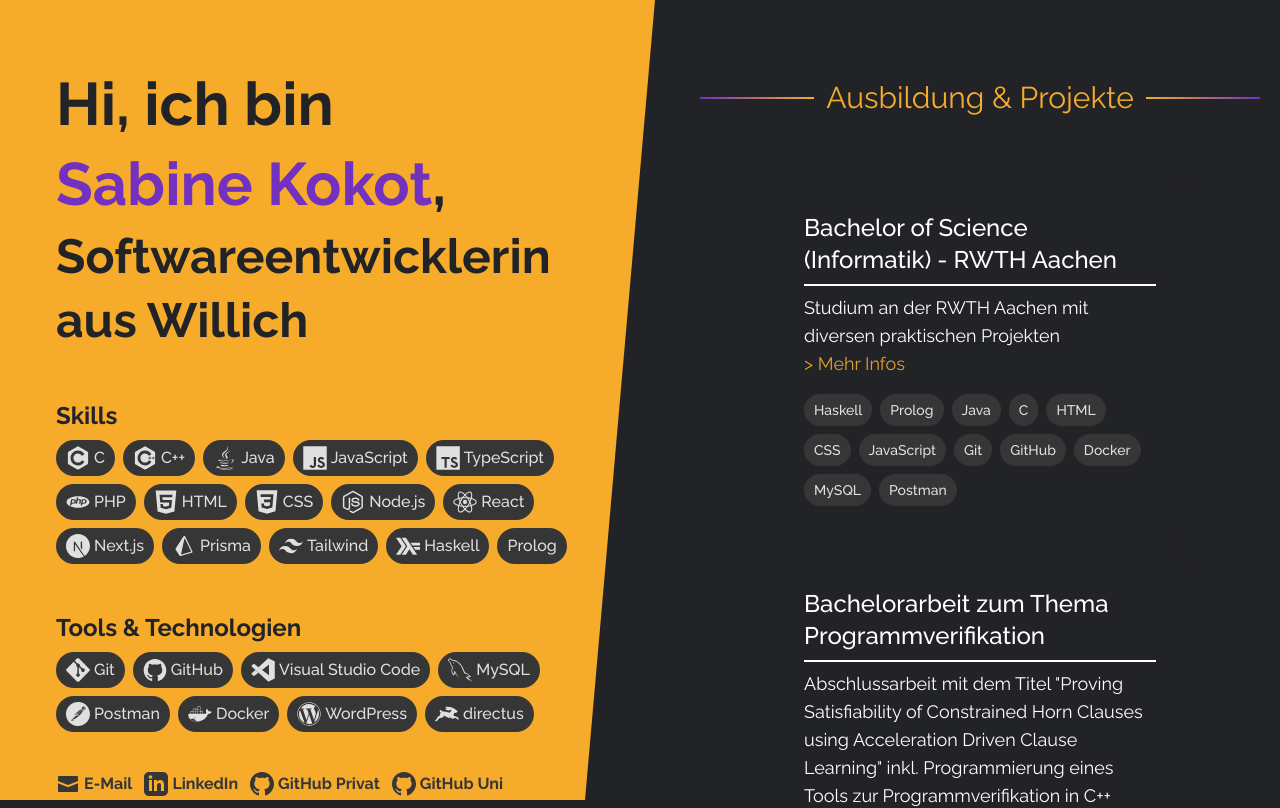
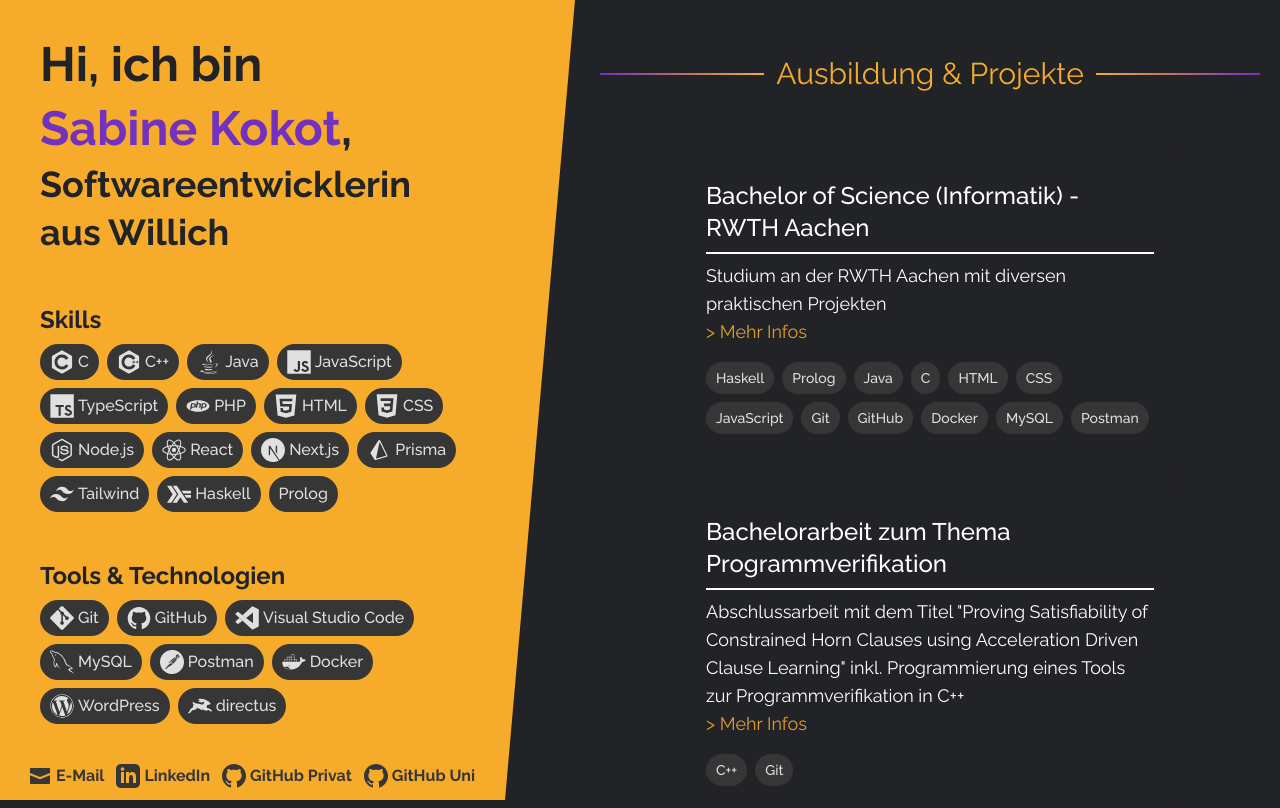
Before and after one commit to Bina-Github/portfolio, a Next.js app: page / in a window 1280 px wide. Shown: the top 808 px of the page. Built offline with nearby package versions, Linux system fonts and the light colour scheme.

Commit message:
Design: Auf 1080p ausgelegt

```diff
--- a/app/page.tsx
+++ b/app/page.tsx
@@ -18,7 +18,7 @@
 
   return (
     <main className="relative min-h-screen overflow-x-hidden">
-      <div className="relative mx-auto pb-36 max-w-[2000px] flex flex-row">
+      <div className="relative mx-auto pb-28 max-w-[2000px] flex flex-row">
         <DetailsColumn activeProject={activeProject} />
         <ProjectColumn
           activeProject={activeProject}
--- a/components/DetailsColumn.tsx
+++ b/components/DetailsColumn.tsx
@@ -42,12 +42,12 @@
 
   return (
     <div className="h-screen fixed z-10">
-      <div className="bg-cYellow h-full w-[700px] absolute -skew-x-[5deg] -inset-x-[80px]"></div>
+      <div className="bg-cYellow h-full w-[620px] absolute -skew-x-[5deg] -inset-x-[80px]"></div>
 
       {shown === -1 && (
         <div
           className={classNames(
-            "flex flex-col justify-between yellow-text tall:pt-32 shorter:pt-16 pt-8  ml-14 absolute text-cBlack h-full w-[550px] font-bold transition-all duration-500 tall:overflow-y-hidden shorter:overflow-y-hidden overflow-y-scroll",
+            "flex flex-col justify-between yellow-text tall:pt-28 shorter:pt-16 pt-8  pl-10 absolute text-cBlack h-full w-[550px] font-bold transition-all duration-500 tall:overflow-y-hidden shorter:overflow-y-hidden overflow-y-scroll",
             {
               "-translate-y-[100vh] translate-x-[100px]":
                 fadingOut === -1 || fadingIn === -1,
@@ -56,7 +56,7 @@
         >
           <div>
             {/* Intro-Text */}
-            <div className="tall:pb-36 shorter:pb-12 pb-12">
+            <div className="tall:pb-32 shorter:pb-12 pb-12">
               <h1 className="tall:text-6xl shorter:text-6xl text-5xl tall:leading-[5rem] shorter:leading-[5rem] leading-[4rem]">
                 Hi, ich bin
                 <br />
@@ -69,7 +69,7 @@
               </h2>
             </div>
             {/* Skill, Tool, Tech Auflistungen */}
-            <div className="flex flex-col gap-12 pb-6">
+            <div className="flex flex-col gap-12 pb-6 w-[450px]">
               <SkillsBox
                 title="Skills"
                 skillList={skillArray}
@@ -84,7 +84,7 @@
           </div>
 
           {/* Socials */}
-          <div className="flex gap-3 pt-4 pb-4 text-cGray text-md">
+          <div className="flex gap-3 flex-wrap pt-4 pb-4 -ml-3 text-cGray text-md w-[500px] whitespace-nowrap">
             <button
               onClick={handleMailButtonClick}
               className="flex gap-1 items-center"
@@ -124,7 +124,7 @@
               <div
                 key={index}
                 className={classNames(
-                  "yellow-text tall:pt-32 shorter:pt-16 pt-8 ml-14 absolute text-cBlack h-full w-[500px] transition-all duration-500 tall:overflow-y-hidden overflow-y-scroll",
+                  "yellow-text tall:pt-28 shorter:pt-10 pt-8 pb-4 pl-10 absolute text-cBlack h-full w-[480px] transition-all duration-500 tall:overflow-y-hidden overflow-y-scroll",
                   {
                     "translate-y-[100vh] -translate-x-[100px]":
                       fadingIn === index || fadingOut === index,
--- a/components/ProjectBox.tsx
+++ b/components/ProjectBox.tsx
@@ -22,7 +22,7 @@
   return (
     <div
       onClick={() => handleClick(id)}
-      className="group relative h-[22rem] w-[26rem] rounded-2xl p-8 mb-6 mx-2 hover:cursor-pointer"
+      className="group relative h-[20rem] w-[32rem] rounded-2xl p-8 mb-4 mx-2 hover:cursor-pointer"
     >
       <div
         className={classNames(
--- a/components/ProjectColumn.tsx
+++ b/components/ProjectColumn.tsx
@@ -9,9 +9,9 @@
 
 const ProjectColumn = ({ activeProject, handleClick }: Props) => {
   return (
-    <div className="ml-[700px] pr-5 pt-20 w-full">
+    <div className="ml-[600px] pr-5 pt-14 w-full">
       {/* Headline */}
-      <div className="flex flex-row items-center justify-center mb-16">
+      <div className="flex flex-row items-center justify-center mb-14">
         <div className="h-0.5 grow bg-gradient-to-r from-cPurple to-cYellow"></div>
         <h1 className="text-cYellow mx-3 text-3xl">Ausbildung & Projekte</h1>
         <div className="h-0.5 grow bg-gradient-to-l from-cPurple to-cYellow"></div>
--- a/components/ProjectDetails.tsx
+++ b/components/ProjectDetails.tsx
@@ -13,10 +13,10 @@
 const ProjectDetails = ({ projectData }: Props) => {
   return (
     <div>
-      <h1 className="text-4xl leading-[3rem] mb-5 font-semibold">
+      <h1 className="text-4xl leading-[3rem] mb-4 font-semibold">
         {projectData.title}
       </h1>
-      <p className="mb-5 text-lg text-cGray font-semibold">
+      <p className="mb-4 text-lg text-cGray font-semibold">
         {projectData.time}
       </p>
       <p
--- a/tailwind.config.ts
+++ b/tailwind.config.ts
@@ -22,8 +22,8 @@
         cDark: "var(--cDark)",
       },
       screens: {
-        tall: { raw: "(min-height: 1000px)" },
-        shorter: { raw: "(min-height: 800px) and (max-height: 999px)" },
+        tall: { raw: "(min-height: 1100px)" },
+        shorter: { raw: "(min-height: 900px) and (max-height: 1099px)" },
       },
     },
   },
```
